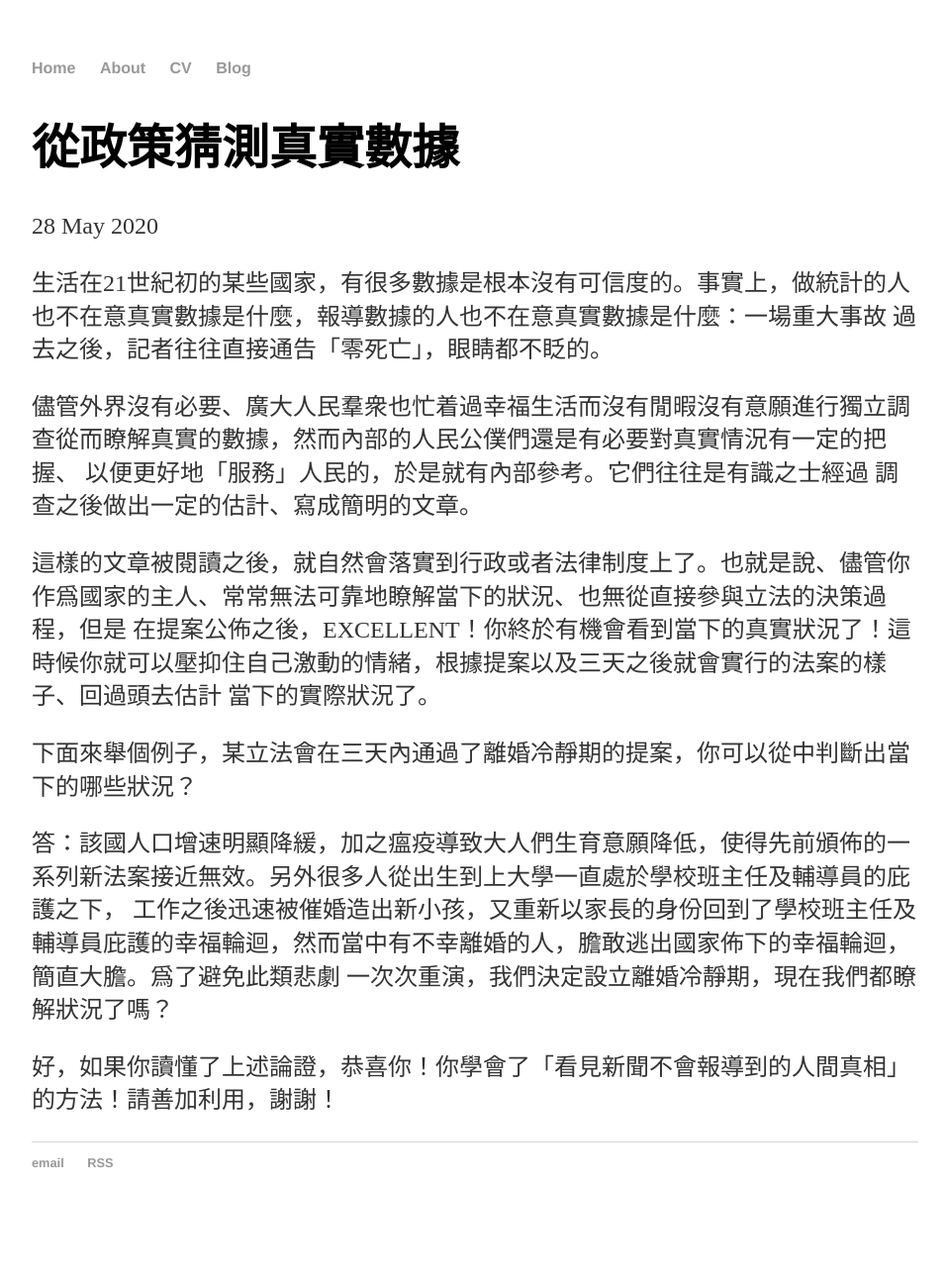
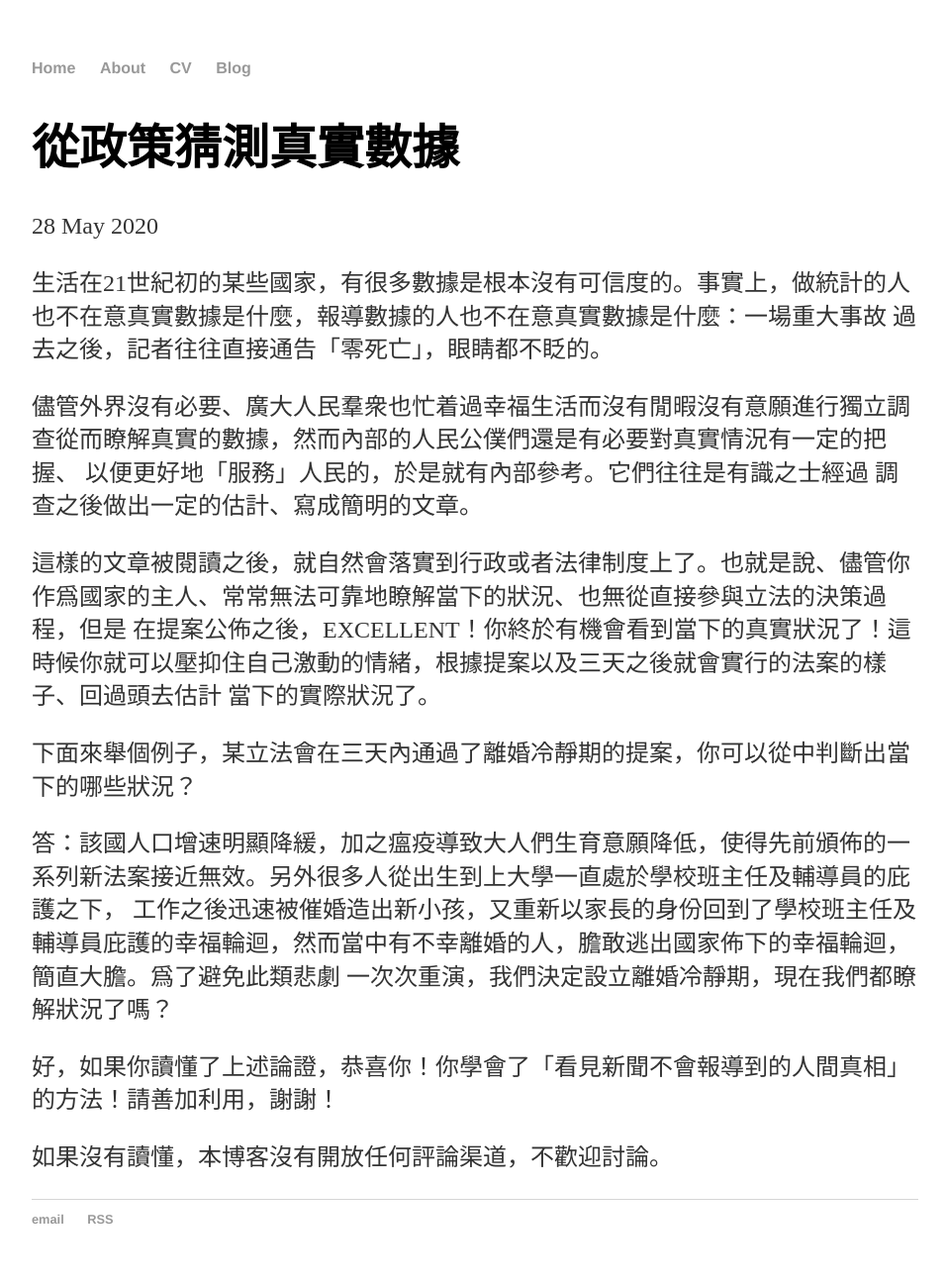
Before and after one commit to Ekove/ekove.github.io, a Jekyll site: the page built from _posts/2020-5-28-notes.md, in a window 1280 px wide. Shown: the whole page at 99% size, without its empty margins (160-1117 px from the left). Built offline with Jekyll 4.4.1, drawn with Linux system fonts in a browser that asks for light colours; before the commit the page ends 1242 px from its top, so only the background shows below that.

Commit message:
Update 2020-5-28-notes.md

```diff
--- a/_posts/2020-5-28-notes.md
+++ b/_posts/2020-5-28-notes.md
@@ -22,3 +22,5 @@ date: 2020-05-28
 一次次重演，我們決定設立離婚冷靜期，現在我們都瞭解狀況了嗎？
 
 好，如果你讀懂了上述論證，恭喜你！你學會了「看見新聞不會報導到的人間真相」的方法！請善加利用，謝謝！
+
+如果沒有讀懂，本博客沒有開放任何評論渠道，不歡迎討論。
```
